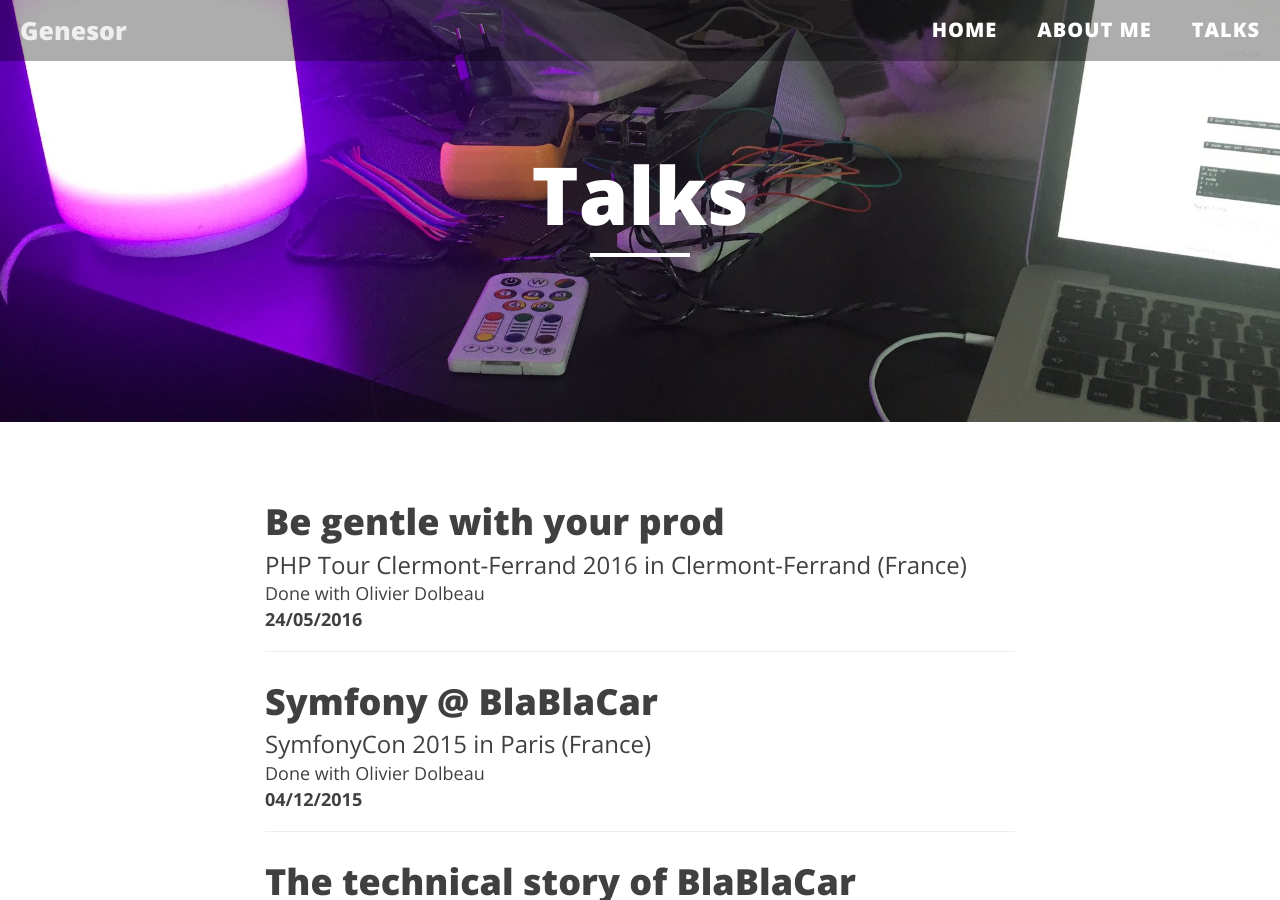
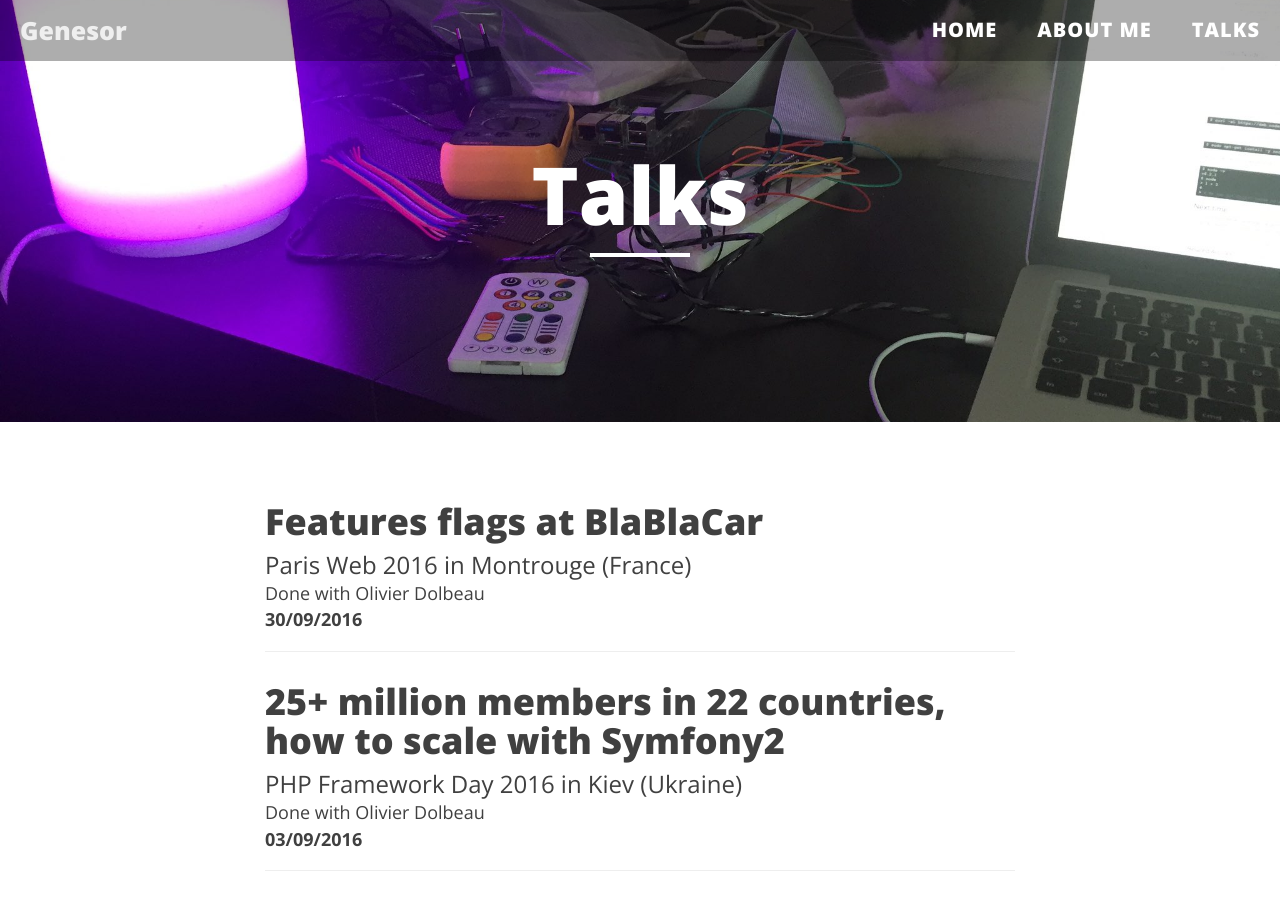
Before and after one commit to Genesor/genesor.github.io, a Jekyll site: the page built from talks.md, in a window 1280 px wide and 900 px high. Built offline with Jekyll 4.4.1, drawn with Linux system fonts in a browser that asks for light colours; nearby versions of some CDN libraries.

Commit message:
Add 2016 talks

```diff
--- a/_data/talks.yml
+++ b/_data/talks.yml
@@ -1,9 +1,24 @@
+- speakers: ["Olivier Dolbeau"]
+  date:     "30/09/2016"
+  event:    "Paris Web 2016"
+  place:    "Montrouge (France)"
+  title:    "Features flags at BlaBlaCar"
+  url:      https://speakerdeck.com/genesor/features-flags-at-blablacar
+
+- speakers: ["Olivier Dolbeau"]
+  date:     "03/09/2016"
+  event:    "PHP Framework Day 2016"
+  place:    "Kiev (Ukraine)"
+  title:    "25+ million members in 22 countries, how to scale with Symfony2"
+  url:      https://speakerdeck.com/genesor/25-plus-million-members-in-22-countries-how-to-scale-with-symfony2
+
 - speakers: ["Olivier Dolbeau"]
   date:     "24/05/2016"
   event:    "PHP Tour Clermont-Ferrand 2016"
   place:    "Clermont-Ferrand (France)"
   title:    "Be gentle with your prod"
-  url:      https://speakerdeck.com/genesor/be-gentle-with-your-prod#stargazers
+  url:      https://speakerdeck.com/genesor/be-gentle-with-your-prod
+
 
 - speakers: ["Olivier Dolbeau"]
   date:     "04/12/2015"
```
